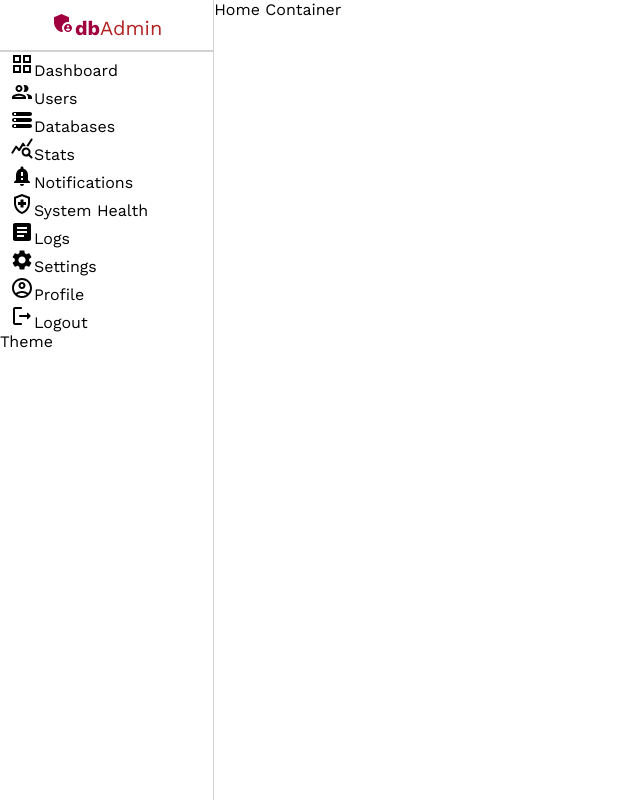
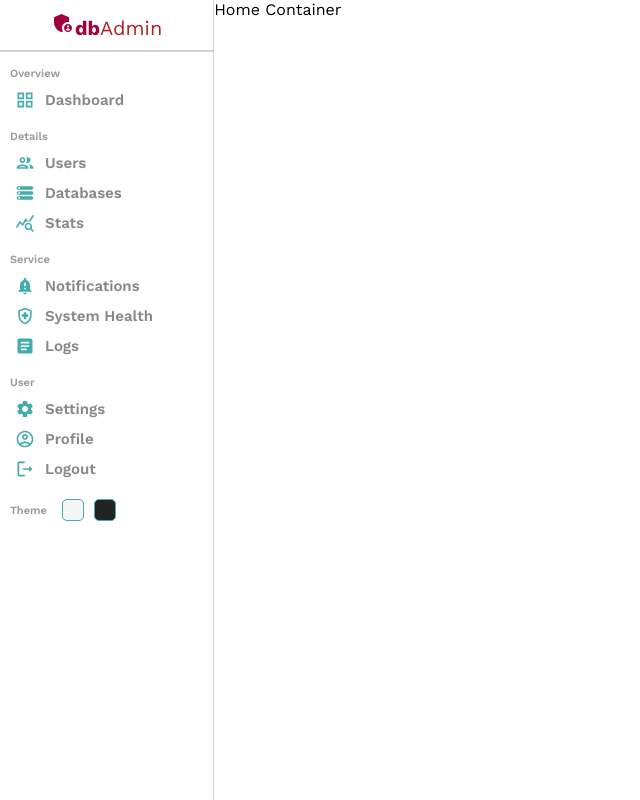
Before and after one commit to AnkurDesai11/adminportal, a React (Create React App) app: page / in a window 1280 px wide. Shown: the whole page, without its empty margins (0-640 px from the left). Built offline with nearby package versions, Linux system fonts and the light colour scheme.

Commit message:
completed sidebar UI

```diff
--- a/src/components/sidebar/Sidebar.jsx
+++ b/src/components/sidebar/Sidebar.jsx
@@ -20,37 +20,33 @@ const Sidebar = () => {
             <hr />
             <div className="center">
                 <ul>
+                    <p className="title">Overview</p>
                     <li><GridViewIcon className="icon" /><span>Dashboard</span></li>
-                </ul>
-                <ul>
+                    <p className="title">Details</p>
                     <li><GroupOutlinedIcon className="icon" /><span>Users</span></li>
-                </ul>
-                <ul>
+
                     <li><StorageRoundedIcon className="icon" /><span>Databases</span></li>
-                </ul>
-                <ul>
+
                     <li><QueryStatsRoundedIcon className="icon" /><span>Stats</span></li>
-                </ul>
-                <ul>
+                    <p className="title">Service</p>
                     <li><NotificationImportantIcon className="icon" /><span>Notifications</span></li>
-                </ul>
-                <ul>
+
                     <li><HealthAndSafetyOutlinedIcon className="icon" /><span>System Health</span></li>
-                </ul>
-                <ul>
+
                     <li><ArticleIcon className="icon" /><span>Logs</span></li>
-                </ul>
-                <ul>
+                    <p className="title">User</p>
                     <li><SettingsIcon className="icon" /><span>Settings</span></li>
-                </ul>
-                <ul>
+
                     <li><AccountCircleOutlinedIcon className="icon" /><span>Profile</span></li>
-                </ul>
-                <ul>
+
                     <li><LogoutRoundedIcon className="icon" /><span>Logout</span></li>
                 </ul>
             </div>
-            <div className="bottom">Theme</div>
+            <div className="bottom">
+                <p className="title">Theme</p>
+                <div className="colorOption"></div>
+                <div className="colorOption"></div>
+            </div>
         </div>
     )
 }
--- a/src/components/sidebar/sidebar.scss
+++ b/src/components/sidebar/sidebar.scss
@@ -34,6 +34,67 @@
             list-style: none;
             padding: 0;
             margin: 0;
+
+            .title {
+                font-size: 11px;
+                font-weight: 600;
+                color: #999;
+                margin-top: 15px;
+                margin-bottom: 5px;
+            }
+
+            li {
+                display: flex;
+                align-items: center;
+                padding: 5px;
+                cursor: pointer;
+
+                &:hover {
+                    background-color: #ffe5ef;
+                }
+
+                .icon {
+                    font-size: 20px;
+                    color: #44acac;
+                }
+
+                span {
+                    font-size: 15px;
+                    font-weight: 600;
+                    color: #888;
+                    margin-left: 10px;
+                }
+            }
+        }
+    }
+
+    .bottom {
+        display: flex;
+        align-items: center;
+        margin: 10px;
+
+        .title {
+            font-size: 11px;
+            font-weight: 600;
+            color: #999;
+            margin-right: 10px;
+        }
+
+        .colorOption {
+            width: 20px;
+            height: 20px;
+            border-radius: 5px;
+            border: 1px solid #44acac;
+            cursor: pointer;
+            margin: 5px;
+
+            &:nth-child(2) {
+                background-color: whitesmoke;
+            }
+
+            &:nth-child(3) {
+                background-color: #222;
+            }
         }
     }
 }
```
